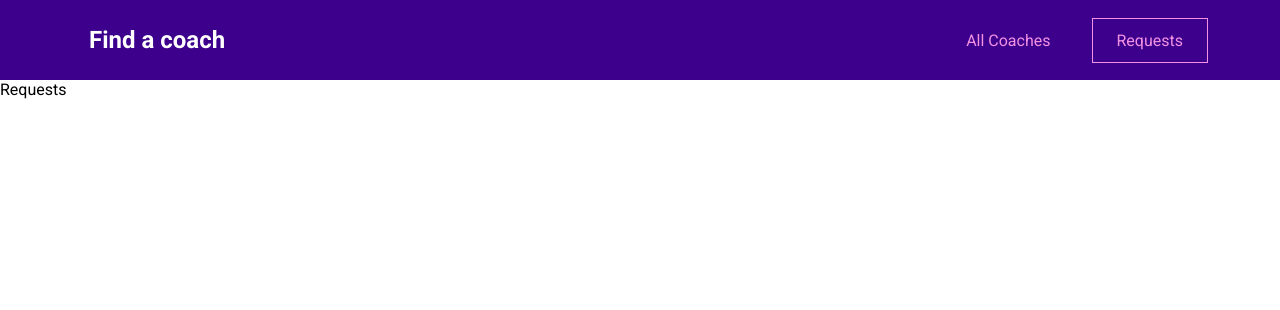
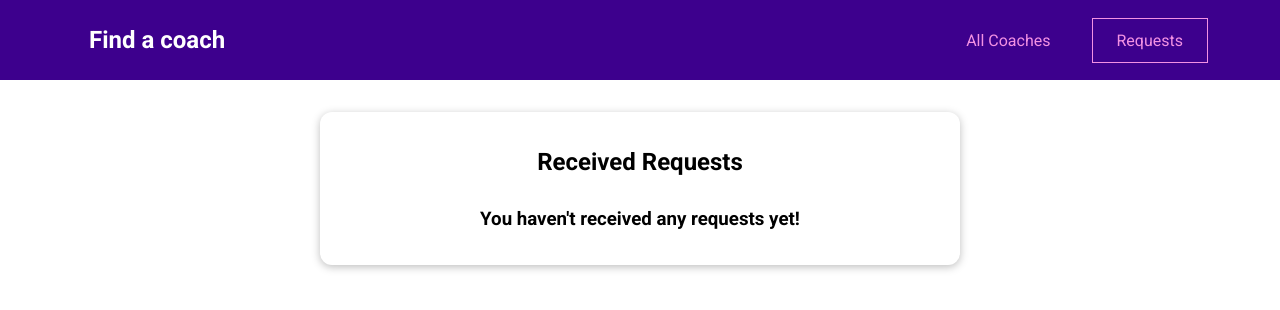
Before and after one commit to JPS09/VueJS_MainProject_FindACoach, a Vue app: page /requests in a window 1280 px wide. Shown: the top 310 px of the page. Built offline with nearby package versions, Linux system fonts and the light colour scheme.

Commit message:
Added provided CSS

```diff
--- a/src/pages/requests/ReceivedRequests.vue
+++ b/src/pages/requests/ReceivedRequests.vue
@@ -1,5 +1,28 @@
 <template>
-  <div>
-    Requests
-  </div>
+  <section>
+    <base-card>
+      <header>
+        <h2>Received Requests</h2>
+      </header>
+      <ul></ul>
+      <h3>You haven't received any requests yet!</h3>
+    </base-card>
+  </section>
 </template>
+
+<style scoped>
+header {
+  text-align: center;
+}
+
+ul {
+  list-style: none;
+  margin: 2rem auto;
+  padding: 0;
+  max-width: 30rem;
+}
+
+h3 {
+  text-align: center;
+}
+</style>
```
